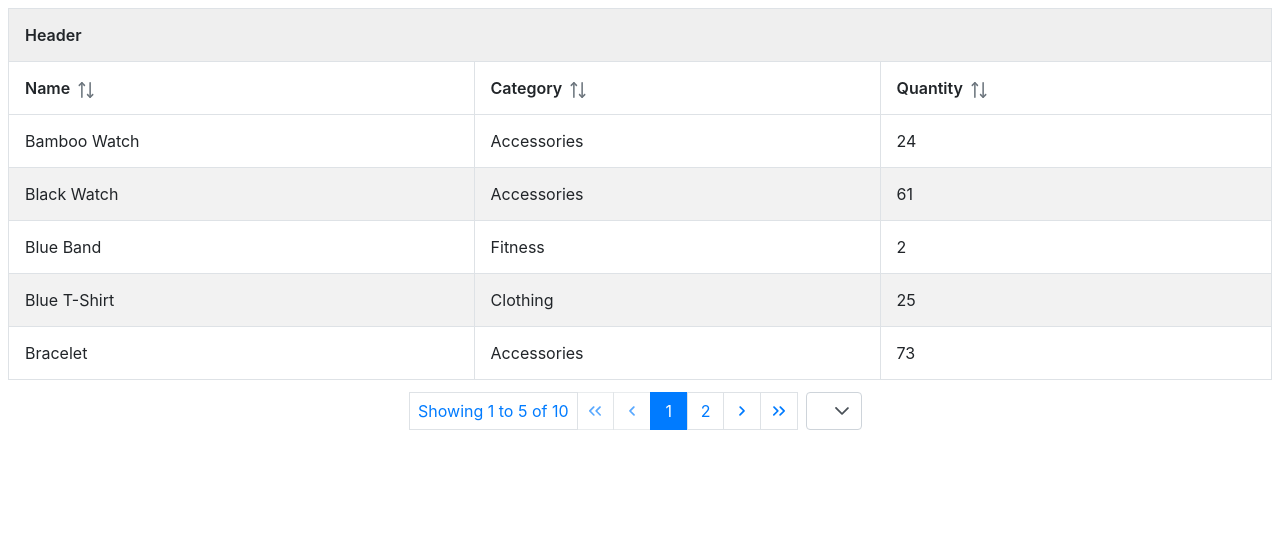
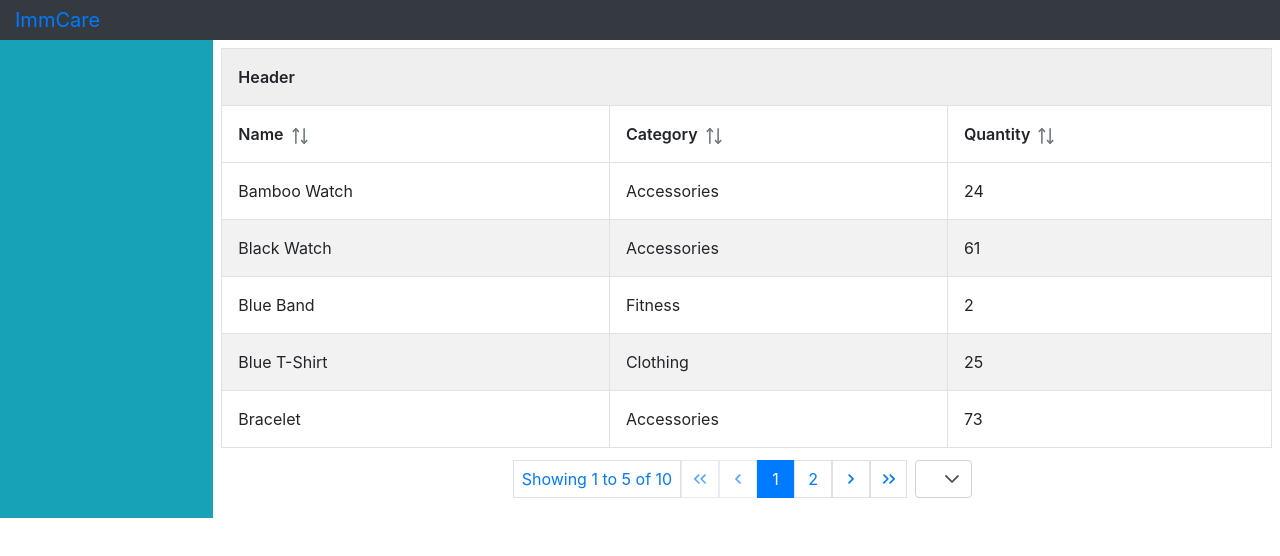
Before and after one commit to serdarayalp/my-primevue-start, a Vue app: page / in a window 1280 px wide. Shown: the top 556 px of the page. Built offline with nearby package versions, Linux system fonts and the light colour scheme; no server answers.

Commit message:
RadioButton, InputText und DataTable

```diff
--- a/src/App.vue
+++ b/src/App.vue
@@ -1,9 +1,18 @@
 <template>
-  <div>
-    <Toast/>
-<!--    <MyInputText/>-->
-<!--    <MyRadioButton/>-->
-    <MyDataTable/>
+  <div class="container-fluid">
+    <div class="row">
+      <div class="col bg-dark text-white">
+        <a class="navbar-brand">ImmCare</a>
+      </div>
+    </div>
+    <div class="row">
+      <div class="col-2 bg-info p-2">
+
+      </div>
+      <div class="col-10 p-2 ">
+        <MyDataTable/>
+      </div>
+    </div>
   </div>
 </template>
 
--- a/src/components/MyDataTable.vue
+++ b/src/components/MyDataTable.vue
@@ -1,6 +1,5 @@
 <template>
   <div>
-
     <DataTable :value="products"
                showGridlines stripedRows
                :paginator="true"
@@ -15,8 +14,6 @@
       <Column field="category" header="Category" sortable="true"></Column>
       <Column field="quantity" header="Quantity" sortable="true"></Column>
     </DataTable>
-
-
   </div>
 </template>
 
--- a/src/main.js
+++ b/src/main.js
@@ -12,10 +12,10 @@ import ColumnGroup from 'primevue/columngroup';
 import Dialog from 'primevue/dialog';
 import RadioButton from 'primevue/radiobutton';
 
-/*
+
 import "bootstrap/dist/css/bootstrap.min.css";
 import "font-awesome/css/font-awesome.min.css"
-*/
+
 
 //theme
 import 'primevue/resources/themes/bootstrap4-light-blue/theme.css'
```
Also changed, not shown: src/components/CategoryControls.vue (added, +27 -0 lines).
